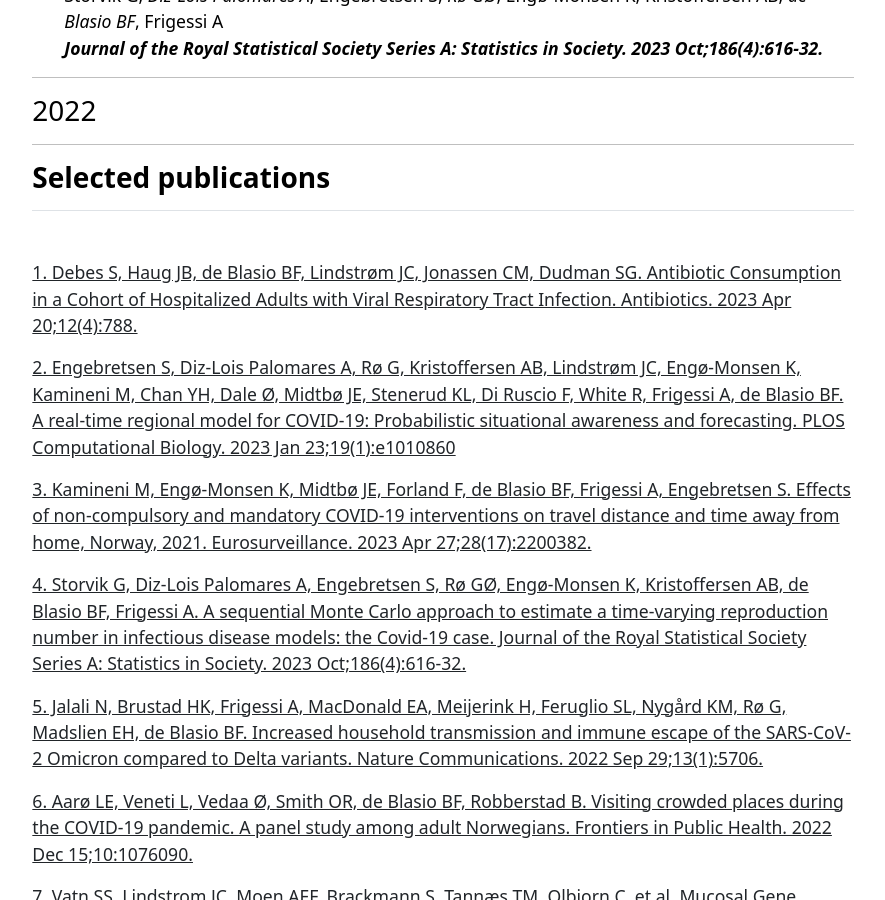
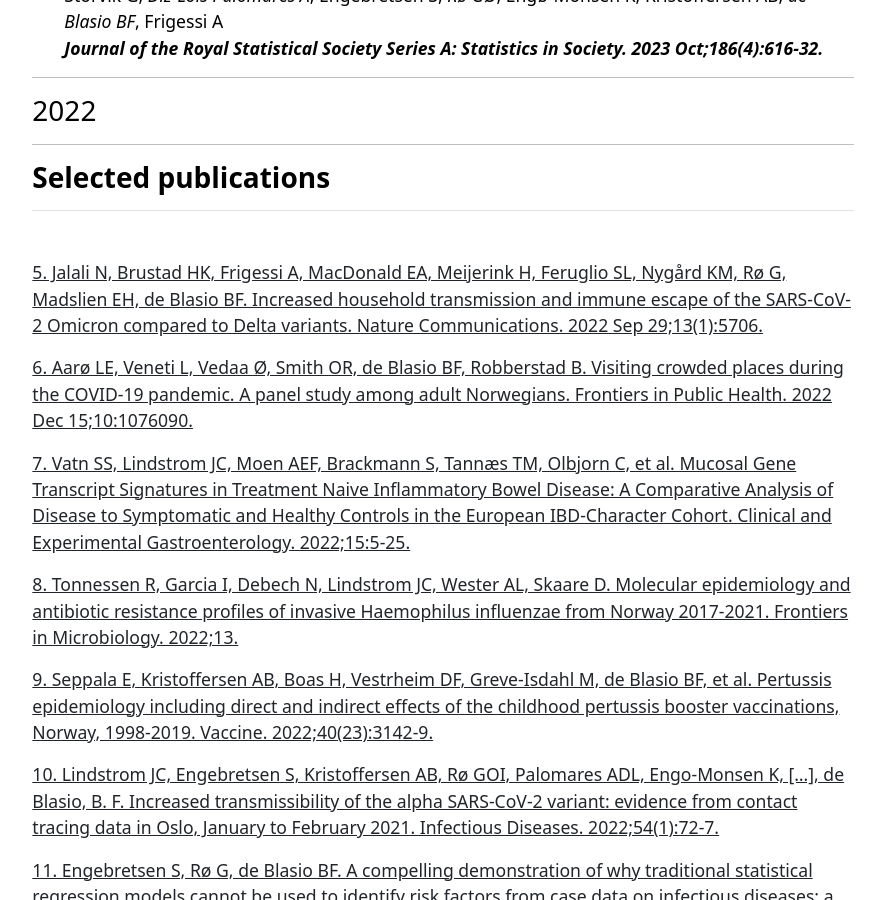
Before and after one commit to folkehelseinstituttet/modelling, a Jekyll site: the page built from publications.md, in a window 1280 px wide and 900 px high, scrolled down 743 px. Shown: the whole window, without its empty margins (197-1082 px from the left). Built offline with Jekyll 4.4.1, drawn with Linux system fonts in a browser that asks for light colours.

Commit message:
Update publications.yml

```diff
--- a/_data/publications.yml
+++ b/_data/publications.yml
@@ -6,11 +6,6 @@ featured:
 - {name: 'Chan LY, Rø G, Midtbø JE, Di Ruscio F, Watle SS, Juvet LK, Littmann J, Aavitsland P, Nygard KM, Berg AS, Bukholm G, Kristoffersen AB, Engø-Monsen K, Engebretsen S, Swanson D, Diz-Lois Palomares A, Lindstrøm JC, Frigessi A, de Blasio BF. Modeling geographic vaccination strategies for COVID-19 in Norway. PLOS Computational Biology. 20(1): e1011426.', url: 'https://doi.org/10.1371/journal.pcbi.1011426'}
 
 index:
-
-- {name: '1. Debes S, Haug JB, de Blasio BF, Lindstrøm JC, Jonassen CM, Dudman SG. Antibiotic Consumption in a Cohort of Hospitalized Adults with Viral Respiratory Tract Infection. Antibiotics. 2023 Apr 20;12(4):788.', url: 'https://doi.org/10.3390/antibiotics12040788'}
-- {name: '2. Engebretsen S, Diz-Lois Palomares A, Rø G, Kristoffersen AB, Lindstrøm JC, Engø-Monsen K, Kamineni M, Chan YH, Dale Ø, Midtbø JE, Stenerud KL, Di Ruscio F, White R, Frigessi A, de Blasio BF. A real-time regional model for COVID-19: Probabilistic situational awareness and forecasting. PLOS Computational Biology. 2023 Jan 23;19(1):e1010860', url: 'https://doi.org/10.1371/journal.pcbi.1010860'}
-- {name: '3. Kamineni M, Engø-Monsen K, Midtbø JE, Forland F, de Blasio BF, Frigessi A, Engebretsen S. Effects of non-compulsory and mandatory COVID-19 interventions on travel distance and time away from home, Norway, 2021. Eurosurveillance. 2023 Apr 27;28(17):2200382.', url: 'https://doi.org/10.2807/1560-7917.ES.2023.28.17.2200382'}
-- {name: '4. Storvik G, Diz-Lois Palomares A, Engebretsen S, Rø GØ, Engø-Monsen K, Kristoffersen AB, de Blasio BF, Frigessi A. A sequential Monte Carlo approach to estimate a time-varying reproduction number in infectious disease models: the Covid-19 case. Journal of the Royal Statistical Society Series A: Statistics in Society. 2023 Oct;186(4):616-32.', url: 'https://doi.org/10.1093/jrsssa/qnad043'}
 
 - {name: '5. Jalali N, Brustad HK, Frigessi A, MacDonald EA, Meijerink H, Feruglio SL, Nygård KM, Rø G, Madslien EH, de Blasio BF. Increased household transmission and immune escape of the SARS-CoV-2 Omicron compared to Delta variants. Nature Communications. 2022 Sep 29;13(1):5706.', url: 'https://doi.org/10.1038/s41467-022-33233-9'}
 - {name: '6. Aarø LE, Veneti L, Vedaa Ø, Smith OR, de Blasio BF, Robberstad B. Visiting crowded places during the COVID-19 pandemic. A panel study among adult Norwegians. Frontiers in Public Health. 2022 Dec 15;10:1076090.', url: 'https://doi.org/10.3389/fpubh.2022.1076090'}
```
